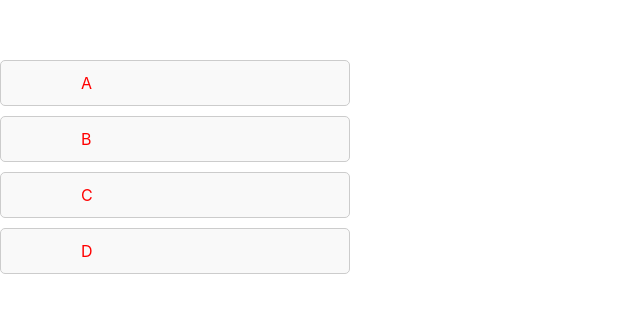
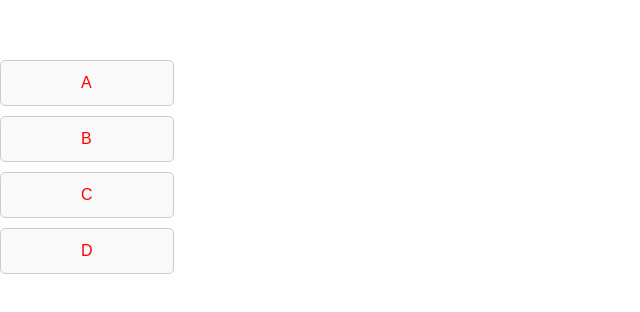
Before and after one commit to patryk-pi/milionerzy_kto_pierwszy_ten_lepszy, a React (Vite) app: page / in a window 1280 px wide. Shown: the part 228-540 px from the top of the page, without its empty margins (0-640 px from the left). Built offline with nearby package versions, Linux system fonts and the light colour scheme.

Commit message:
added Global styles for styled components

```diff
--- a/src/App.tsx
+++ b/src/App.tsx
@@ -1,10 +1,13 @@
 import Answer from "./components/Answer";
 import { StyledContainer } from "./components/styles/Container.styled";
+import GlobalStyles from "./components/styles/Global";
 
 function App() {
     const answers: string[] = ["A", "B", "C", "D"];
 
     return (
+        <>
+            <GlobalStyles />
             <StyledContainer>
                 <div>
                     {answers.map((answer, index) => (
@@ -12,6 +15,7 @@
                     ))}
                 </div>
             </StyledContainer>
+        </>
     );
 }
 
--- a/src/components/styles/Container.styled.ts
+++ b/src/components/styles/Container.styled.ts
@@ -1,6 +1,6 @@
 import styled from "styled-components";
 
 export const StyledContainer = styled.div`
-    width: 350px;
     margin: 0 auto;
+    box-sizing: border-box;
 `;
--- /dev/null
+++ b/src/components/styles/Global.ts
@@ -0,0 +1,15 @@
+import { createGlobalStyle } from "styled-components";
+
+const GlobalStyles = createGlobalStyle`
+    body {
+        font-family: Arial, sans-serif;
+        margin: 0;
+        padding: 0;
+    }
+
+    * {
+        box-sizing: border-box;
+    }
+`;
+
+export default GlobalStyles;
```
Lines whose indentation alone changed are shown as unchanged.
